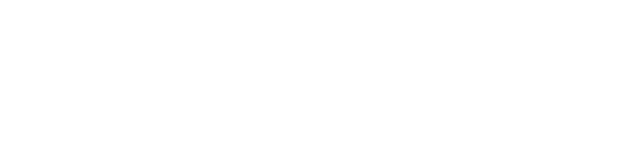
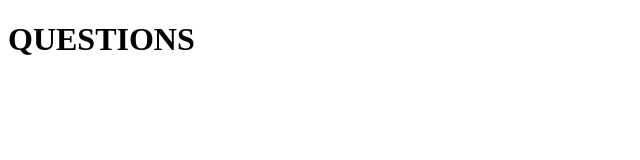
Before and after one commit to marynyambeki/CHARITY-FOUNDATION, a plain HTML site: page questions.html in a window 1280 px wide. Shown: the whole page, without its empty margins (0-640 px from the left). Drawn offline with Linux system fonts and the light colour scheme.

Commit message:
Title added to questions file

```diff
--- a/questions.html
+++ b/questions.html
@@ -7,6 +7,6 @@
     <title>QUESTIONS</title>
 </head>
 <body>
-
+    <h1><strong>QUESTIONS</strong></h1>
 </body>
 </html>
```
